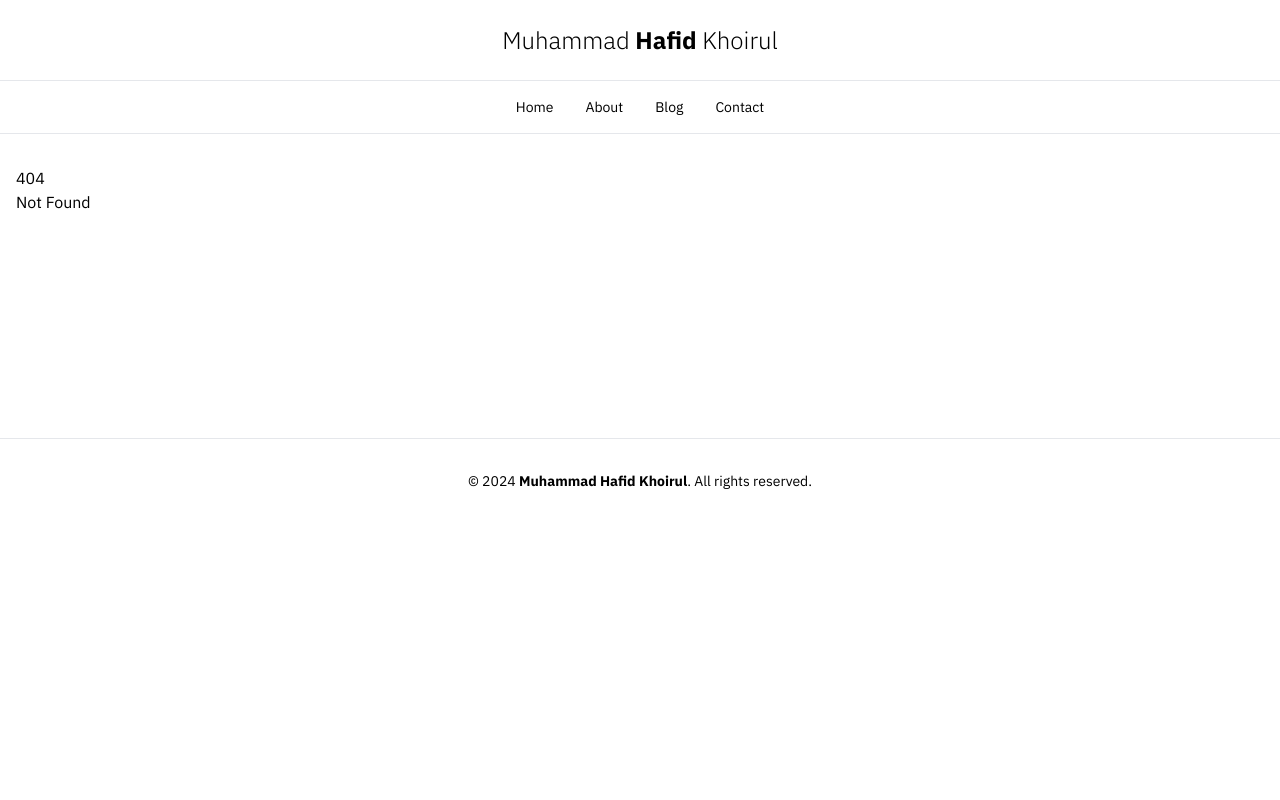
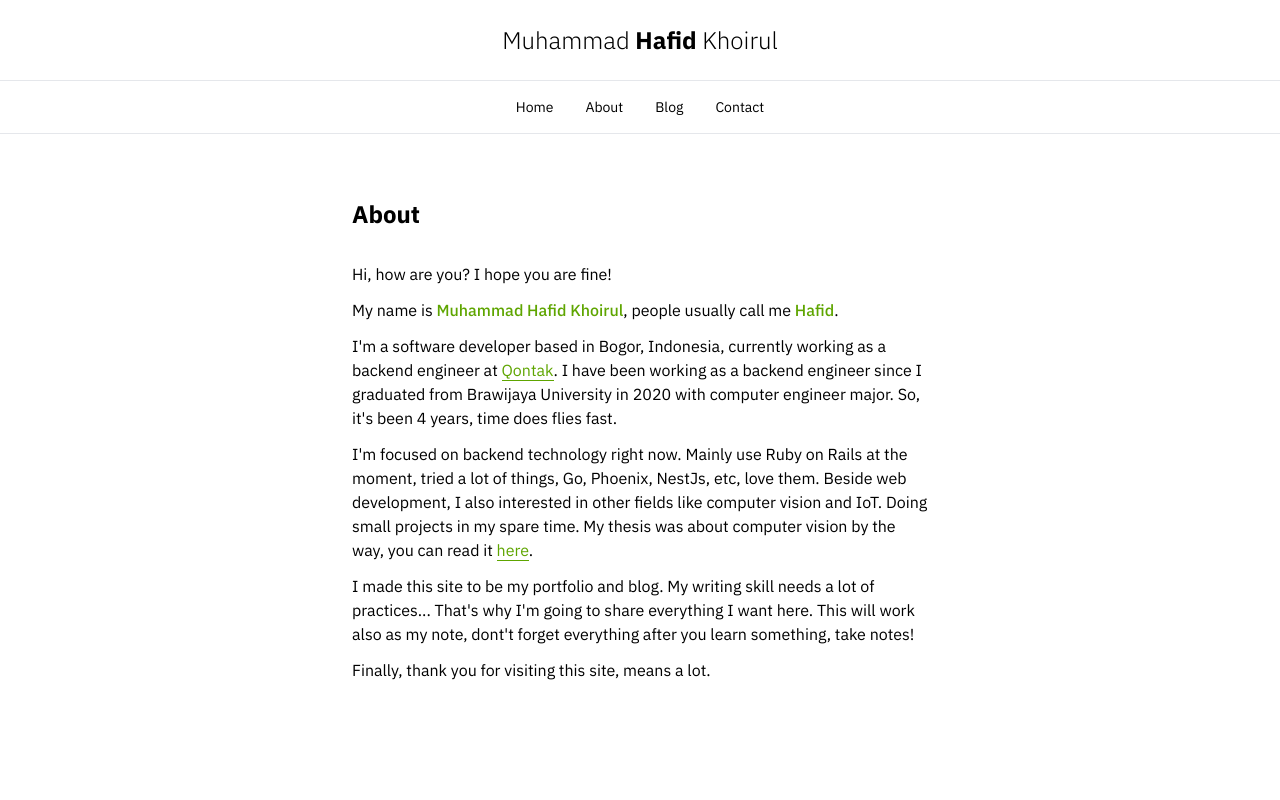
Before and after one commit to mhafidk/portfoblog, a SvelteKit app: page /about in a window 1280 px wide. Before the commit this address had no page. Shown: the top 800 px of the page. Built offline with nearby package versions, Linux system fonts and the light colour scheme.

Commit message:
add about page

```diff
--- a/src/lib/components/blog-card.svelte
+++ b/src/lib/components/blog-card.svelte
@@ -14,15 +14,15 @@
 		<p>go</p>
 	</div>
 </div>
-<div class="flex justify-between">
+<div class="-mx-4 flex justify-between md:mx-0">
 	<div class="flex gap-2">
-		<div class="h-0.5 w-5 bg-neutral-800"></div>
+		<div class="h-0.5 w-4 bg-neutral-800"></div>
 		<div class="h-0.5 w-2 bg-neutral-600"></div>
-		<div class="h-0.5 w-1 bg-neutral-400"></div>
+		<div class="h-0.5 w-0.5 bg-neutral-400"></div>
 	</div>
 	<div class="flex gap-2">
-		<div class="h-0.5 w-1 bg-neutral-400"></div>
+		<div class="h-0.5 w-0.5 bg-neutral-400"></div>
 		<div class="h-0.5 w-2 bg-neutral-600"></div>
-		<div class="h-0.5 w-5 bg-neutral-800"></div>
+		<div class="h-0.5 w-4 bg-neutral-800"></div>
 	</div>
 </div>
--- a/src/routes/+page.svelte
+++ b/src/routes/+page.svelte
@@ -81,19 +81,7 @@
 		</div>
 	</div>
 </div>
-<div class="-mx-4 flex justify-between">
-	<div class="flex gap-2">
-		<div class="h-0.5 w-6 bg-neutral-800"></div>
-		<div class="h-0.5 w-3 bg-neutral-600"></div>
-		<div class="h-0.5 w-1 bg-neutral-400"></div>
-	</div>
-	<div class="flex gap-2">
-		<div class="h-0.5 w-1 bg-neutral-400"></div>
-		<div class="h-0.5 w-3 bg-neutral-600"></div>
-		<div class="h-0.5 w-6 bg-neutral-800"></div>
-	</div>
-</div>
-<div class="my-24">
+<div class="py-24">
 	<div class="mx-auto max-w-xl">
 		<h2 class="text-xl font-bold">Experiences & Tools</h2>
 		<div class="mt-4">
@@ -150,19 +138,7 @@
 		</div>
 	</div>
 </div>
-<div class="-mx-4 flex justify-between">
-	<div class="flex gap-2">
-		<div class="h-0.5 w-6 bg-neutral-800"></div>
-		<div class="h-0.5 w-3 bg-neutral-600"></div>
-		<div class="h-0.5 w-1 bg-neutral-400"></div>
-	</div>
-	<div class="flex gap-2">
-		<div class="h-0.5 w-1 bg-neutral-400"></div>
-		<div class="h-0.5 w-3 bg-neutral-600"></div>
-		<div class="h-0.5 w-6 bg-neutral-800"></div>
-	</div>
-</div>
-<div class="my-24">
+<div class="py-24">
 	<div class="mx-auto max-w-xl">
 		<h2 class="text-xl font-bold">Latest Blog Posts</h2>
 		<div class="mt-4 grid grid-cols-1 gap-8">
--- /dev/null
+++ b/src/routes/about/+page.svelte
@@ -0,0 +1,37 @@
+<div class="mx-auto mt-8 max-w-xl">
+	<h2 class="text-2xl font-bold">About</h2>
+	<div class="mt-8">
+		<p>Hi, how are you? I hope you are fine!</p>
+		<p class="mt-3">
+			My name is <span class="font-medium text-lime-600">Muhammad Hafid Khoirul</span>, people
+			usually call me
+			<span class="font-medium text-lime-600">Hafid</span>.
+		</p>
+		<p class="mt-3">
+			I'm a software developer based in Bogor, Indonesia, currently working as a backend engineer at <a
+				class="border-b border-lime-600 text-lime-600 hover:border-lime-600 hover:text-lime-700"
+				href="https://www.qontak.com"
+				target="_blank"
+				rel="norefferer">Qontak</a
+			>. I have been working as a backend engineer since I graduated from Brawijaya University in
+			2020 with computer engineer major. So, it's been 4 years, time does flies fast.
+		</p>
+		<p class="mt-3">
+			I'm focused on backend technology right now. Mainly use Ruby on Rails at the moment, tried a
+			lot of things, Go, Phoenix, NestJs, etc, love them. Beside web development, I also interested
+			in other fields like computer vision and IoT. Doing small projects in my spare time. My thesis
+			was about computer vision by the way, you can read it <a
+				class="border-b border-lime-600 text-lime-600 hover:border-lime-600 hover:text-lime-700"
+				href="https://j-ptiik.ub.ac.id/index.php/j-ptiik/article/view/7129"
+				target="_blank"
+				rel="norefferer">here</a
+			>.
+		</p>
+		<p class="mt-3">
+			I made this site to be my portfolio and blog. My writing skill needs a lot of practices...
+			That's why I'm going to share everything I want here. This will work also as my note, dont't
+			forget everything after you learn something, take notes!
+		</p>
+		<p class="mt-3">Finally, thank you for visiting this site, means a lot.</p>
+	</div>
+</div>
```
